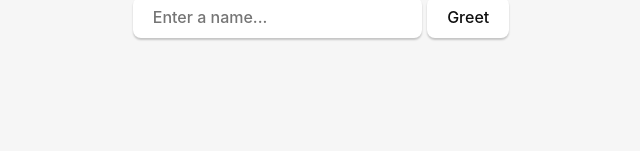
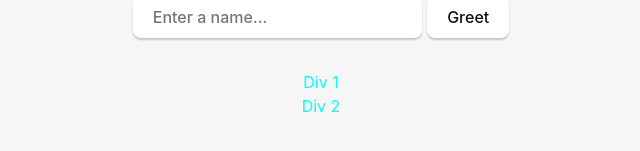
Before and after one commit to OlaoluwaM/tauri-typed-scss-modules-demo, a React (Vite) app: page / in a window 1280 px wide. Shown: the part 365-516 px from the top of the page, without its empty margins (319-959 px from the left). Built offline with nearby package versions, Linux system fonts and the light colour scheme.

Commit message:
Some ideas

```diff
--- a/package.json
+++ b/package.json
@@ -5,6 +5,7 @@
   "type": "module",
   "scripts": {
     "dev": "vite",
+    "generate:scss:types": "typed-scss-modules 'src/**/*.scss'",
     "build": "tsc && vite build",
     "preview": "vite preview",
     "tauri": "tauri"
@@ -19,10 +20,9 @@
     "@types/react": "^18.2.15",
     "@types/react-dom": "^18.2.7",
     "@vitejs/plugin-react": "^4.0.3",
-    "postcss-nested": "^6.0.1",
-    "postcss-nesting": "^12.0.1",
+    "sass": "^1.67.0",
+    "typed-scss-modules": "^7.1.4",
     "typescript": "^5.0.2",
-    "typescript-plugin-css-modules": "^5.0.1",
     "vite": "^4.4.4"
   }
 }
--- a/postcss.config.cjs
+++ /dev/null
@@ -1,6 +0,0 @@
-/** @type {import('postcss-load-config').Config} */
-const config = {
-  plugins: [require("postcss-nested")],
-};
-
-module.exports = config;
--- a/src/App.css
+++ /dev/null
@@ -1,7 +0,0 @@
-.logo.vite:hover {
-  filter: drop-shadow(0 0 2em #747bff);
-}
-
-.logo.react:hover {
-  filter: drop-shadow(0 0 2em #61dafb);
-}
--- a/src/App.module.scss
+++ b/src/App.module.scss
@@ -1,6 +1,10 @@
 .app {
   font-family: sans-serif;
   text-align: center;
+
+  &__example {
+    color: steelblue;
+  }
 
   &__title {
     color: tomato;
@@ -9,4 +13,8 @@
   &__subtitle {
     color: steelblue;
   }
+
+  &__div1_extension {
+    color: steelblue;
+  }
 }
--- a/src/App.tsx
+++ b/src/App.tsx
@@ -1,11 +1,9 @@
 import { useState } from "react";
 import reactLogo from "./assets/react.svg";
 import { invoke } from "@tauri-apps/api/tauri";
-import "./App.css";
 
 import styles from "./App.module.scss";
-
-const a = styles;
+import Child from "./Child";
 
 function App() {
   const [greetMsg, setGreetMsg] = useState("");
@@ -32,7 +30,11 @@ function App() {
         </a>
       </div>
 
-      <p className={styles.app}>
+      {/* TODO: think about a nice way to build class names, keeping it type-safe */}
+      <p className={[
+        styles.app,
+        name.length === 0 ? "" : styles.appExample
+      ].join(" ")}>
         Click on the Tauri, Vite, and React logos <code>to learn mode</code>
       </p>
 
@@ -52,6 +54,12 @@ function App() {
       </form>
 
       <p>{greetMsg}</p>
+
+      {/* TODO: example of allowing to extend styles from the parent */}
+      <Child mixClassName={{
+        childDiv1: styles.appDiv1Extension,
+        childDiv1Mod: [styles.appSubtitle, styles.appSubtitle].join(" ")
+      }}/>
     </div>
   );
 }
--- /dev/null
+++ b/src/Child.module.scss
@@ -0,0 +1,15 @@
+.child {
+  color: aqua;
+
+  &__div1 {
+    color: tomato;
+
+    &_mod {
+      color: blue;
+    }
+  }
+
+  &__div2 {
+    color: steelblue;
+  }
+}
--- /dev/null
+++ b/src/Child.tsx
@@ -0,0 +1,15 @@
+import styles from "./Child.module.scss"
+
+// Example of allowing to customise any style class
+export default ({mixClassName}: { mixClassName?: Partial<typeof styles>}) =>
+  // TODO: this seems to be a repeated pattern, maybe we could have an auxiliary function
+  // defined in a type-safe way
+  // extended("someClassKey", styles, mixClassname)
+  <div className={`${styles.child} ${mixClassName?.child || ""}`}>
+    <div className={`${styles.childDiv1} ${mixClassName?.childDiv1 || ""}`}>
+      Div 1
+    </div>
+    <div className={`${styles.childDiv2} ${mixClassName?.childDiv2 || ""}`}>
+      Div 2
+    </div>
+  </div>
--- a/tsconfig.json
+++ b/tsconfig.json
@@ -19,9 +19,6 @@
     "noUnusedLocals": true,
     "noUnusedParameters": true,
     "noFallthroughCasesInSwitch": true,
-
-    /* Custom */
-    "plugins": [{ "name": "typescript-plugin-css-modules" }]
   },
   "include": ["src"],
   "references": [{ "path": "./tsconfig.node.json" }]
```
Also changed, not shown: 2 other files (tests, documents, lock files or other folders).
